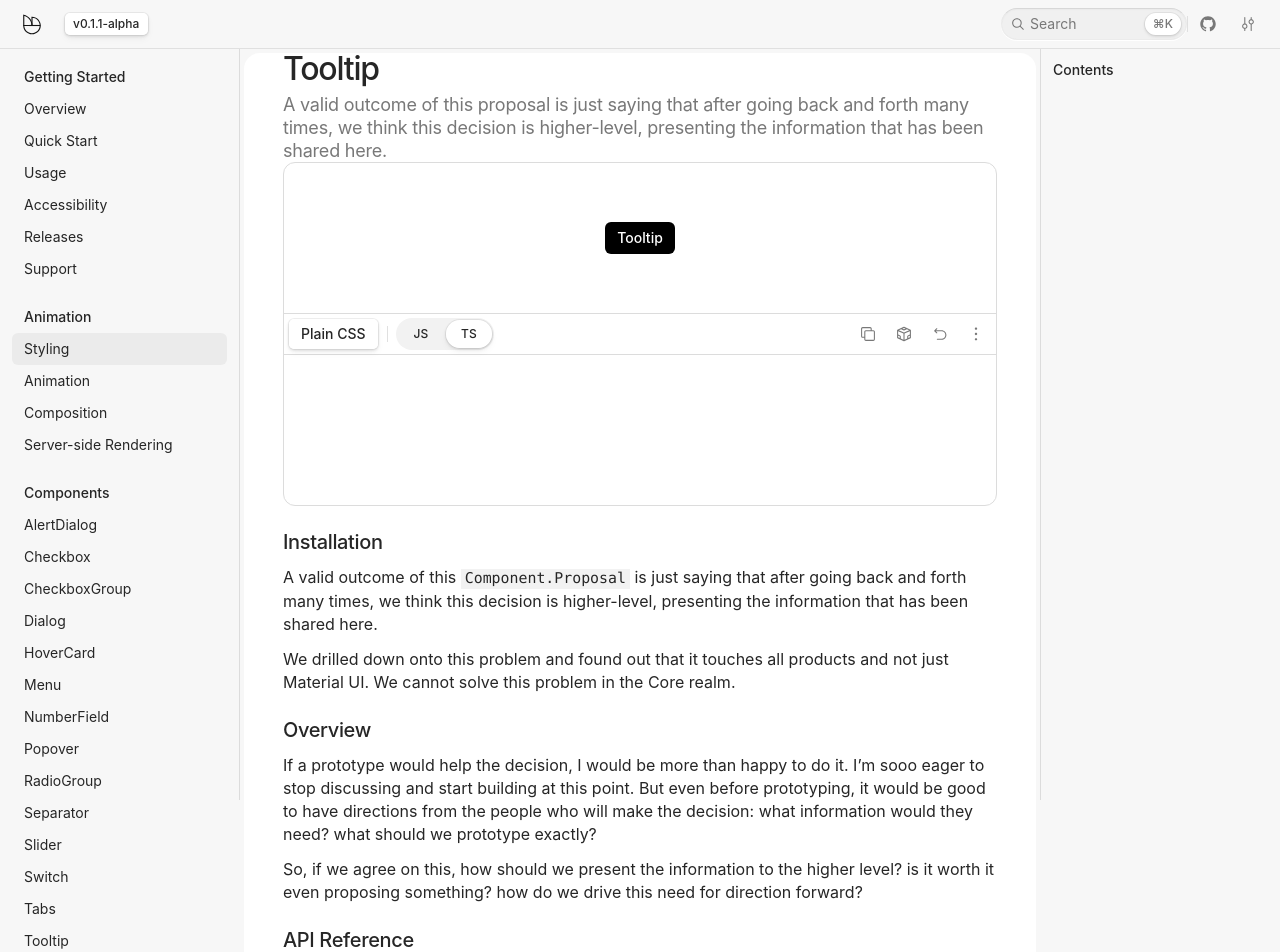
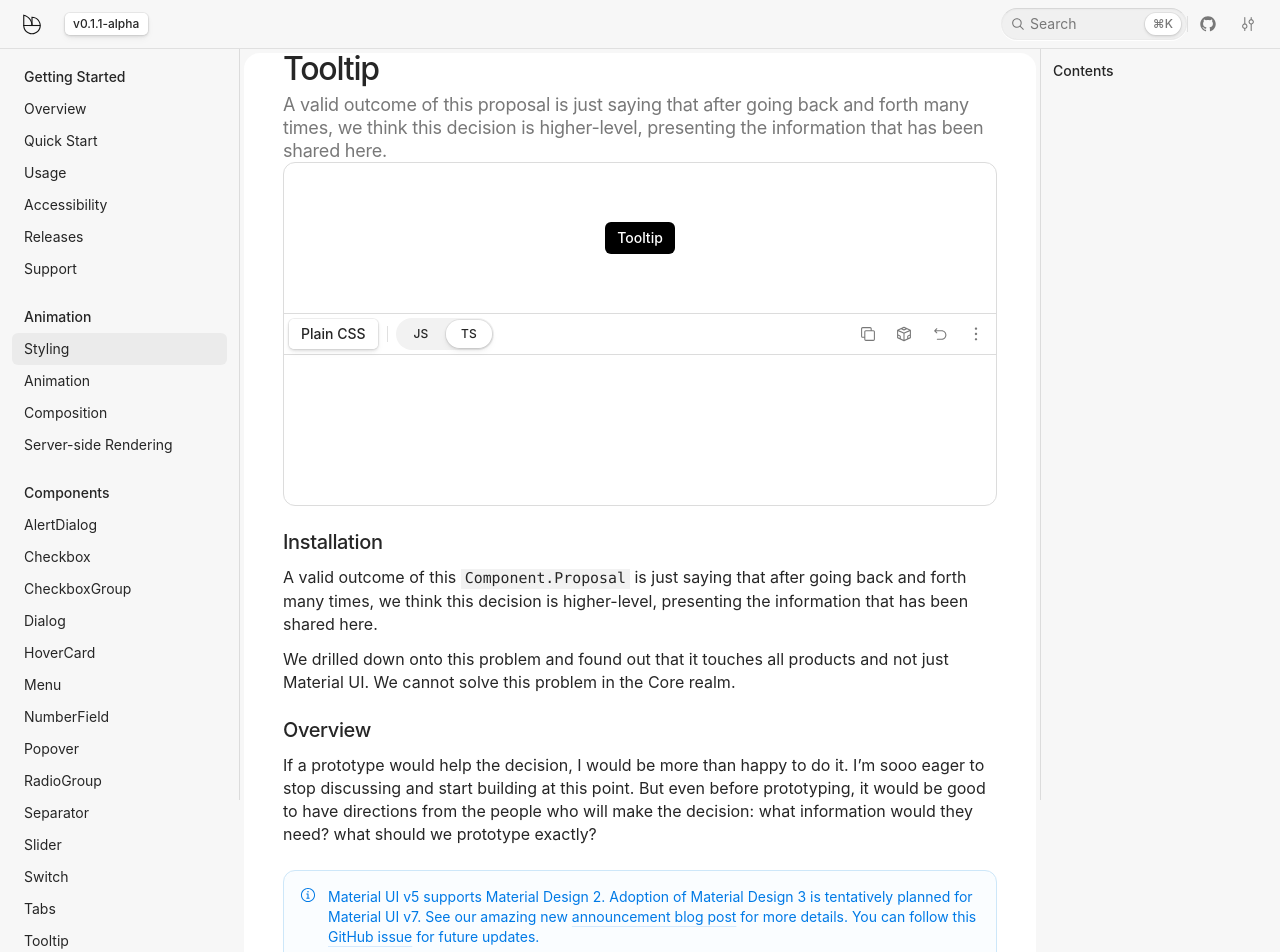
Before and after one commit to colmtuite/base-ui-website, a Next.js app: page / in a window 1280 px wide. Shown: the top 952 px of the page. Built offline with nearby package versions, Linux system fonts and the light colour scheme.

Commit message:
basic callout component

```diff
--- /dev/null
+++ b/src/app/css/components/callout.css
@@ -0,0 +1,11 @@
+.Callout {
+  background-color: hsl(204 100% 99% / 1);
+  border-radius: 12px;
+  padding: 16px;
+  box-sizing: border-box;
+  display: flex;
+  align-items: flex-start;
+  justify-content: flex-start;
+  border: 1px solid hsl(204 80% 89% / 1);
+  gap: var(--space-3)
+}
--- a/src/app/css/components/icon.css
+++ b/src/app/css/components/icon.css
@@ -1,4 +1,5 @@
 .Icon {
   display: block;
   vertical-align: middle;
+  flex-shrink: 0;
 }
--- a/src/app/css/components/text.css
+++ b/src/app/css/components/text.css
@@ -17,7 +17,7 @@
 
 .Text.size-3 {
   font-size: var(--fs-3);
-  line-height: 18px;
+  line-height: 20px;
 }
 
 .Text.size-4 {
--- a/src/app/css/style.css
+++ b/src/app/css/style.css
@@ -2,6 +2,7 @@
 @import "reset.css";
 
 @import "components/app-bar.css";
+@import "components/callout.css";
 @import "components/code.css";
 @import "components/growing-chevron.css";
 @import "components/icon.css";
--- a/src/app/page.tsx
+++ b/src/app/page.tsx
@@ -144,11 +144,52 @@ export default function Home() {
               directions from the people who will make the decision: what
               information would they need? what should we prototype exactly?
             </p>
-            <p className="Text size-4 mb-3">
-              So, if we agree on this, how should we present the information to
-              the higher level? is it worth it even proposing something? how do
-              we drive this need for direction forward?
-            </p>
+            <div className="Callout" style={{ margin: "24px 0 32px 0" }}>
+              <svg
+                width="16"
+                height="16"
+                viewBox="0 0 15 15"
+                fill="none"
+                xmlns="http://www.w3.org/2000/svg"
+                className="Icon"
+              >
+                <path
+                  d="M7.49991 0.876892C3.84222 0.876892 0.877075 3.84204 0.877075 7.49972C0.877075 11.1574 3.84222 14.1226 7.49991 14.1226C11.1576 14.1226 14.1227 11.1574 14.1227 7.49972C14.1227 3.84204 11.1576 0.876892 7.49991 0.876892ZM1.82707 7.49972C1.82707 4.36671 4.36689 1.82689 7.49991 1.82689C10.6329 1.82689 13.1727 4.36671 13.1727 7.49972C13.1727 10.6327 10.6329 13.1726 7.49991 13.1726C4.36689 13.1726 1.82707 10.6327 1.82707 7.49972ZM8.24992 4.49999C8.24992 4.9142 7.91413 5.24999 7.49992 5.24999C7.08571 5.24999 6.74992 4.9142 6.74992 4.49999C6.74992 4.08577 7.08571 3.74999 7.49992 3.74999C7.91413 3.74999 8.24992 4.08577 8.24992 4.49999ZM6.00003 5.99999H6.50003H7.50003C7.77618 5.99999 8.00003 6.22384 8.00003 6.49999V9.99999H8.50003H9.00003V11H8.50003H7.50003H6.50003H6.00003V9.99999H6.50003H7.00003V6.99999H6.50003H6.00003V5.99999Z"
+                  fill="hsl(208 100% 45%)"
+                  fill-rule="evenodd"
+                  clip-rule="evenodd"
+                ></path>
+              </svg>
+              <p className="Text size-3" style={{ color: "hsl(208 100% 45%)" }}>
+                Material UI v5 supports Material Design 2. Adoption of Material
+                Design 3 is tentatively planned for Material UI v7. See our
+                amazing new{" "}
+                <Link
+                  href="#"
+                  style={{
+                    color: "hsl(208 100% 45%)",
+                    textUnderlineOffset: "4px",
+                    textDecorationThickness: "1px",
+                    textDecorationColor: "hsl(208 100% 45% / 15%)",
+                  }}
+                >
+                  announcement blog post
+                </Link>{" "}
+                for more details. You can follow this{" "}
+                <Link
+                  href="#"
+                  style={{
+                    color: "hsl(208 100% 45%)",
+                    textUnderlineOffset: "4px",
+                    textDecorationThickness: "1px",
+                    textDecorationColor: "hsl(208 100% 45% / 15%)",
+                  }}
+                >
+                  GitHub issue
+                </Link>{" "}
+                for future updates.
+              </p>
+            </div>
             <h2 className="Text size-6 mt-6 mb-3">API Reference</h2>
             <h3 className="Text size-5 mt-6 mb-3">Provider</h3>
             <p className="Text size-4 mb-3">
```
